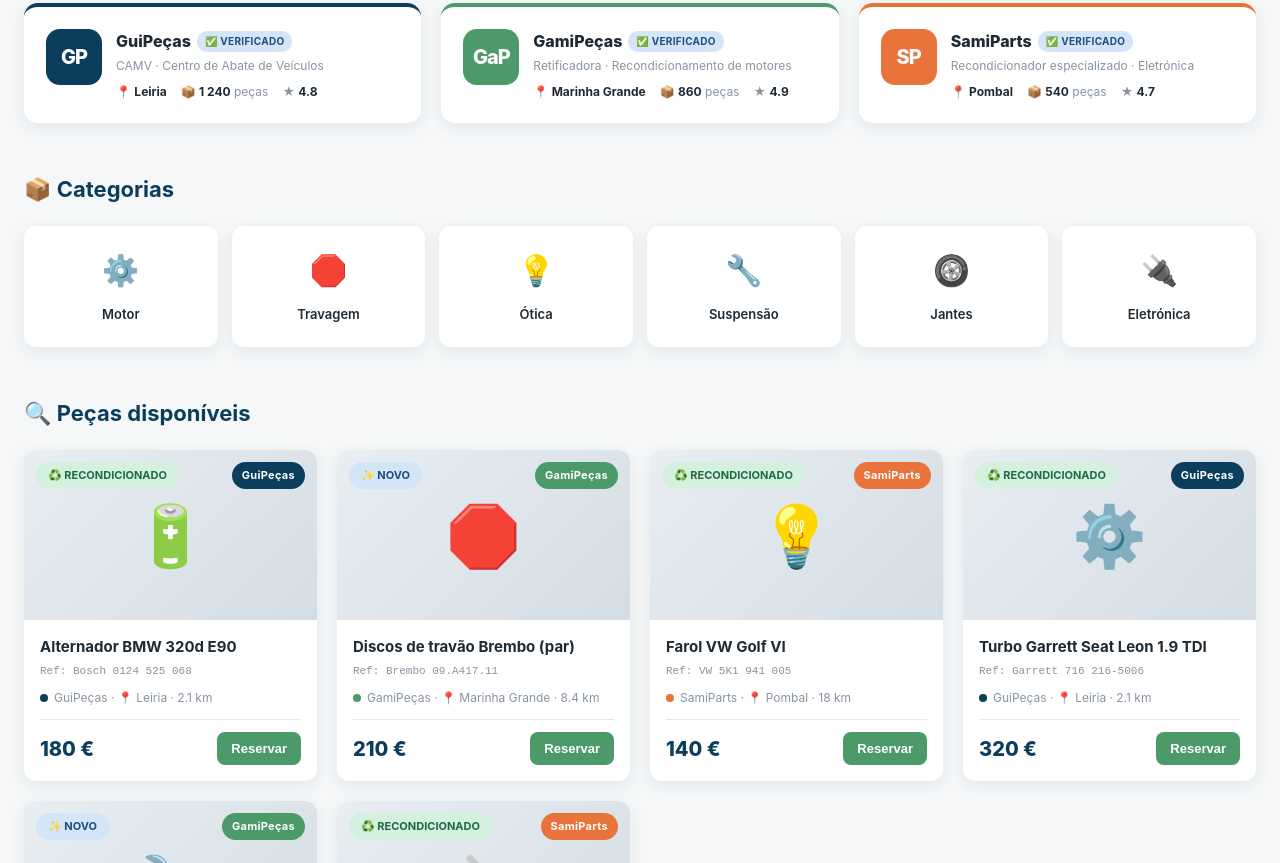
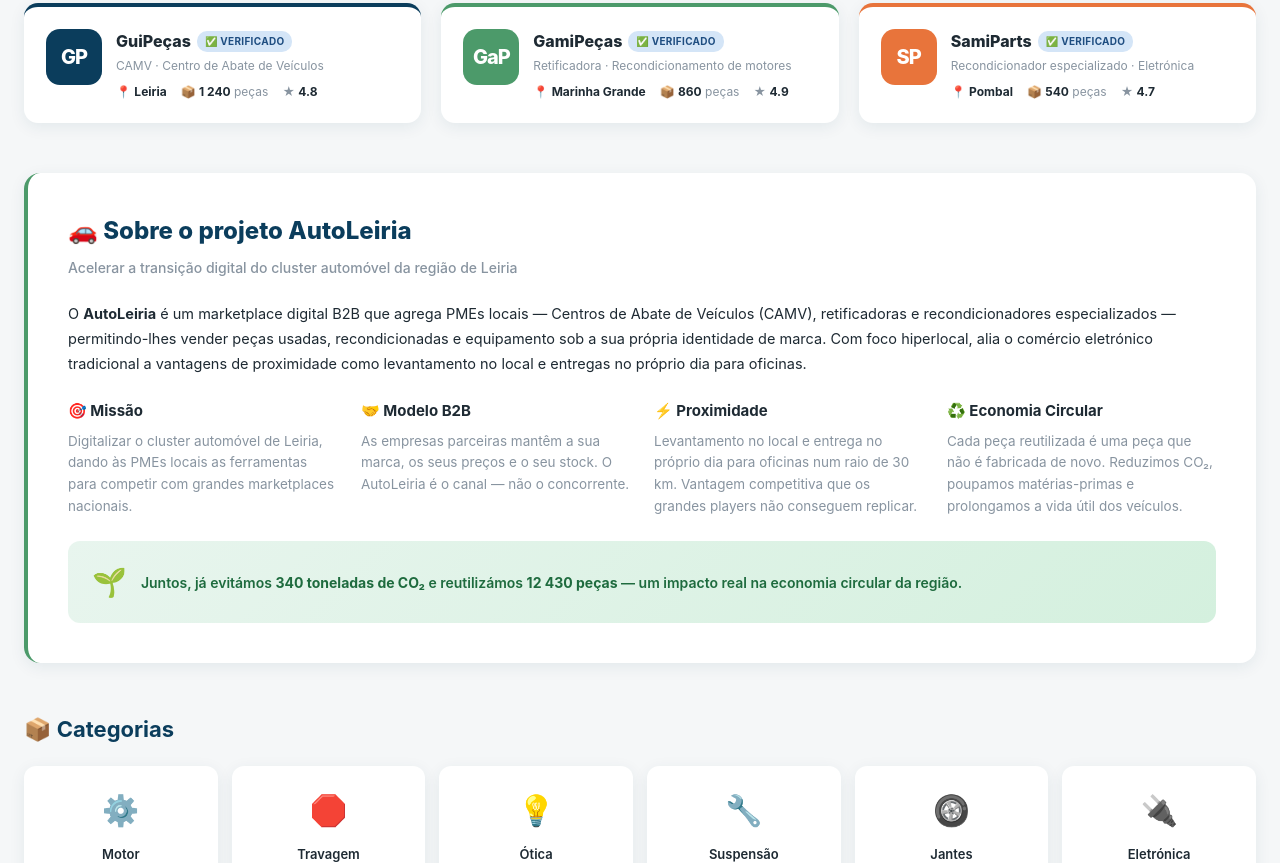
Before and after one commit to ItsTheDede/ideiadeeesignaapapcomia.github.io, a plain HTML site: page index.html in a window 1280 px wide. Shown: the part 434-1297 px from the top of the page. Drawn offline with Linux system fonts and the light colour scheme.

```diff
--- a/index.html
+++ b/index.html
@@ -131,7 +131,7 @@
     color:var(--azul);
   }
 
-  /* ============ EMPRESAS / VENDEDORES ============ */
+  /* ============ EMPRESAS ============ */
   .empresas{
     display:grid;
     grid-template-columns:repeat(auto-fit,minmax(280px,1fr));
@@ -210,6 +210,79 @@
   }
   .empresa-stats span strong{color:var(--texto)}
 
+  /* ============ SOBRE O PROJETO ============ */
+  .sobre-projeto{
+    background:var(--card);
+    border-radius:16px;
+    padding:40px;
+    margin-bottom:50px;
+    box-shadow:var(--sombra);
+    border-left:4px solid var(--verde);
+    transition:background .3s;
+  }
+
+  .sobre-projeto h2{
+    font-size:24px;
+    font-weight:800;
+    color:var(--azul);
+    margin-bottom:8px;
+  }
+
+  .sobre-projeto .subtitulo{
+    color:var(--cinza);
+    font-size:14px;
+    margin-bottom:24px;
+    font-weight:500;
+  }
+
+  .sobre-projeto .descricao{
+    font-size:14.5px;
+    color:var(--texto);
+    line-height:1.7;
+  }
+
+  .sobre-grid{
+    display:grid;
+    grid-template-columns:repeat(auto-fit,minmax(240px,1fr));
+    gap:24px;
+    margin-top:24px;
+  }
+
+  .sobre-item h4{
+    font-size:15px;
+    font-weight:700;
+    color:var(--texto);
+    margin-bottom:8px;
+    display:flex;
+    align-items:center;
+    gap:8px;
+  }
+
+  .sobre-item p{
+    font-size:13.5px;
+    color:var(--cinza);
+    line-height:1.6;
+  }
+
+  .sobre-destaque{
+    background:linear-gradient(135deg, #e8f5ee, #d4f0de);
+    border-radius:12px;
+    padding:20px 24px;
+    margin-top:24px;
+    display:flex;
+    align-items:center;
+    gap:14px;
+    font-size:14px;
+    color:#1e6b3e;
+    font-weight:600;
+  }
+  body.dark .sobre-destaque{
+    background:linear-gradient(135deg, #1a3d2a, #1e4d33);
+    color:#7ed4a1;
+  }
+
+  .sobre-destaque span:first-child{font-size:28px}
+
   /* CATEGORIAS */
   .categorias{
     display:grid;
@@ -272,7 +345,6 @@
   .badge-novo{background:#d4e5f7;color:#1e4d80}
   body.dark .badge-novo{background:#1a3555;color:#8fc3f0}
 
-  /* TAG DA EMPRESA na peça */
   .peca-empresa{
     position:absolute;
     top:12px;
@@ -342,6 +414,8 @@
     header{padding:12px 16px;flex-wrap:wrap}
     .search-bar{order:3;width:100%}
     .container{padding:24px 16px}
+    .sobre-projeto{padding:24px}
+    .sobre-projeto h2{font-size:20px}
   }
 </style>
 </head>
@@ -427,6 +501,52 @@
 
   </div>
 
+  <!-- ============ SOBRE O PROJETO ============ -->
+  <div class="sobre-projeto">
+    <h2>🚗 Sobre o projeto AutoLeiria</h2>
+    <p class="subtitulo">Acelerar a transição digital do cluster automóvel da região de Leiria</p>
+
+    <p class="descricao">
+      O <strong>AutoLeiria</strong> é um marketplace digital B2B que agrega PMEs locais —
+      Centros de Abate de Veículos (CAMV), retificadoras e recondicionadores especializados —
+      permitindo-lhes vender peças usadas, recondicionadas e equipamento sob a sua própria
+      identidade de marca. Com foco hiperlocal, alia o comércio eletrónico tradicional a
+      vantagens de proximidade como levantamento no local e entregas no próprio dia para oficinas.
+    </p>
+
+    <div class="sobre-grid">
+      <div class="sobre-item">
+        <h4>🎯 Missão</h4>
+        <p>Digitalizar o cluster automóvel de Leiria, dando às PMEs locais as ferramentas
+           para competir com grandes marketplaces nacionais.</p>
+      </div>
+
+      <div class="sobre-item">
+        <h4>🤝 Modelo B2B</h4>
+        <p>As empresas parceiras mantêm a sua marca, os seus preços e o seu stock.
+           O AutoLeiria é o canal — não o concorrente.</p>
+      </div>
+
+      <div class="sobre-item">
+        <h4>⚡ Proximidade</h4>
+        <p>Levantamento no local e entrega no próprio dia para oficinas num raio de 30 km.
+           Vantagem competitiva que os grandes players não conseguem replicar.</p>
+      </div>
+
+      <div class="sobre-item">
+        <h4>♻️ Economia Circular</h4>
+        <p>Cada peça reutilizada é uma peça que não é fabricada de novo. Reduzimos
+           CO₂, poupamos matérias-primas e prolongamos a vida útil dos veículos.</p>
+      </div>
+    </div>
+
+    <div class="sobre-destaque">
+      <span>🌱</span>
+      <span>Juntos, já evitámos <strong>340 toneladas de CO₂</strong> e reutilizámos
+            <strong>12 430 peças</strong> — um impacto real na economia circular da região.</span>
+    </div>
+  </div>
+
   <!-- ============ CATEGORIAS ============ -->
   <h2 class="section-title">📦 Categorias</h2>
   <div class="categorias">
@@ -442,7 +562,6 @@
   <h2 class="section-title">🔍 Peças disponíveis</h2>
   <div class="pecas-grid">
 
-    <!-- PEÇA 1 — GuiPeças -->
     <div class="peca" style="--empresa-cor:#0B3D5C">
       <div class="peca-img">
         🔋
@@ -462,7 +581,6 @@
       </div>
     </div>
 
-    <!-- PEÇA 2 — GamiPeças -->
     <div class="peca" style="--empresa-cor:#4C9A6A">
       <div class="peca-img">
         🛑
@@ -482,7 +600,6 @@
       </div>
     </div>
 
-    <!-- PEÇA 3 — SamiParts -->
     <div class="peca" style="--empresa-cor:#E8743B">
       <div class="peca-img">
         💡
@@ -502,7 +619,6 @@
       </div>
     </div>
 
-    <!-- PEÇA 4 — GuiPeças -->
     <div class="peca" style="--empresa-cor:#0B3D5C">
       <div class="peca-img">
         ⚙️
@@ -522,7 +638,6 @@
       </div>
     </div>
 
-    <!-- PEÇA 5 — GamiPeças -->
     <div class="peca" style="--empresa-cor:#4C9A6A">
       <div class="peca-img">
         🔧
@@ -542,7 +657,6 @@
       </div>
     </div>
 
-    <!-- PEÇA 6 — SamiParts -->
     <div class="peca" style="--empresa-cor:#E8743B">
       <div class="peca-img">
         🔌
```
